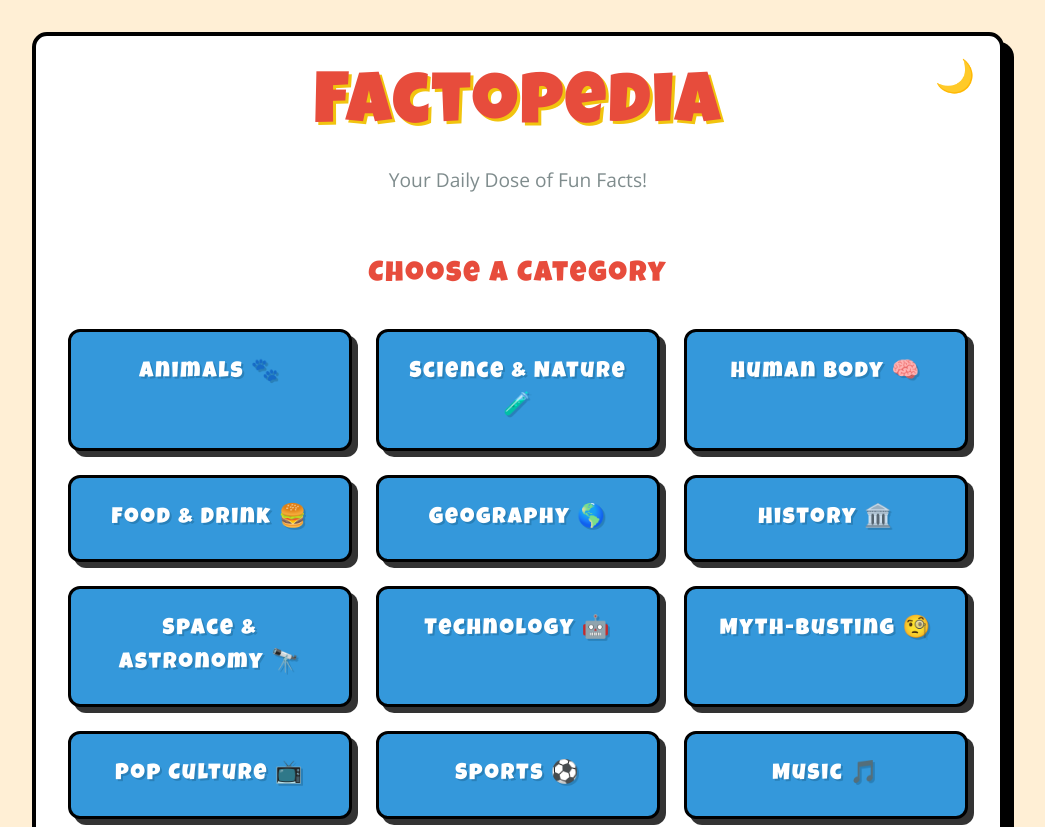
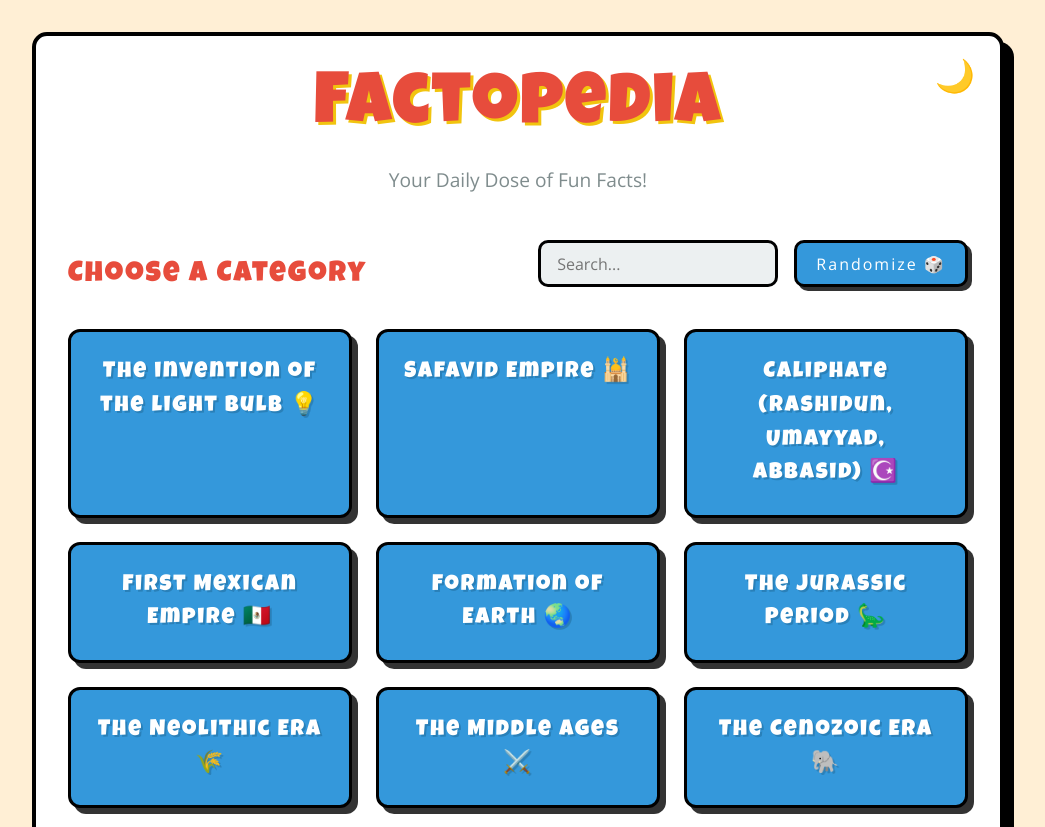
Before and after one commit to devmalu15/factopedia-frontend, a React (Vite) app: page / in a window 1280 px wide. Shown: the top 827 px of the page, without its empty margins (122-1167 px from the left). Built offline with nearby package versions, Linux system fonts and the light colour scheme.

Commit message:
[Dev Malu].Add Search Bar And Randomize Button

```diff
--- a/src/App.css
+++ b/src/App.css
@@ -75,6 +75,17 @@
   .App-header h1 {
     font-size: 3rem;
   }
+
+  .category-header {
+    flex-direction: column;
+    gap: 1.5rem;
+  }
+
+  .category-controls {
+    flex-direction: column;
+    align-items: stretch;
+    width: 100%;
+  }
 }
 
 .App-header p {
@@ -116,10 +127,23 @@ main {
   margin: 0 auto;
 }
 
+.category-controls {
+  display: flex;
+  align-items: center;
+  gap: 1rem;
+}
+
+.category-header {
+  display: flex;
+  justify-content: space-between;
+  align-items: center;
+  margin-bottom: 2rem;
+}
+
 .category-list h2 {
-  margin-bottom: 2rem;
   font-size: 1.8rem;
   color: var(--header-text-color);
+  margin-bottom: 0;
 }
 
 .category-cards {
@@ -208,6 +232,39 @@ main {
   box-shadow: 8px 8px 0px var(--back-button-shadow-color);
 }
 
+.randomize-button {
+  background: var(--card-bg);
+  border: 3px solid var(--card-border-color);
+  padding: 0.6rem 1.2rem;
+  border-radius: 10px;
+  cursor: pointer;
+  font-size: 1rem;
+  transition: transform 0.15s ease-out, box-shadow 0.15s ease-out;
+  box-shadow: 4px 4px 0px var(--card-shadow-color);
+  color: var(--card-text-color);
+}
+
+.randomize-button:hover {
+  transform: translate(-4px, -4px);
+  box-shadow: 8px 8px 0px var(--card-shadow-color);
+}
+
+.search-bar {
+  padding: 0.6rem 1rem;
+  border-radius: 10px;
+  border: 3px solid var(--app-border-color);
+  font-family: 'Open Sans', sans-serif;
+  font-size: 1rem;
+  background-color: var(--fact-item-bg);
+  color: var(--text-color);
+  transition: border-color 0.2s;
+}
+
+.search-bar:focus {
+  outline: none;
+  border-color: var(--header-text-color);
+}
+
 .loader {
   font-size: 1.2rem;
   padding: 2rem;
--- a/src/CategoryList.jsx
+++ b/src/CategoryList.jsx
@@ -1,4 +1,4 @@
-import React from 'react';
+import React, { useState, useEffect } from 'react';
 
 const categories = [
   'Animals 🐾',
@@ -233,12 +233,55 @@ const categories = [
   'Kingdom of Sudan 🇸🇩'
 ];
 
+const shuffleArray = (array) => {
+  const newArray = [...array];
+  // Fisher-Yates shuffle algorithm
+  for (let i = newArray.length - 1; i > 0; i--) {
+    const j = Math.floor(Math.random() * (i + 1));
+    [newArray[i], newArray[j]] = [newArray[j], newArray[i]];
+  }
+  return newArray;
+};
+
 const CategoryList = ({ onSelectCategory }) => {
+  const [displayedCategories, setDisplayedCategories] = useState([]);
+  const [searchTerm, setSearchTerm] = useState('');
+
+  useEffect(() => {
+    setDisplayedCategories(shuffleArray(categories));
+  }, []);
+
+  const handleSearchChange = (event) => {
+    setSearchTerm(event.target.value);
+  };
+
+  const handleRandomize = () => {
+    setDisplayedCategories(shuffleArray(categories));
+  };
+
+  const filteredCategories = searchTerm
+    ? displayedCategories.filter(category =>
+        category.toLowerCase().includes(searchTerm.toLowerCase())
+      )
+    : displayedCategories;
+
   return (
     <div className="category-list">
-      <h2>Choose a Category</h2>
+      <div className="category-header">
+        <h2>Choose a Category</h2>
+        <div className="category-controls">
+          <input
+            type="text"
+            placeholder="Search..."
+            className="search-bar"
+            value={searchTerm}
+            onChange={handleSearchChange}
+          />
+          <button onClick={handleRandomize} className="randomize-button">Randomize 🎲</button>
+        </div>
+      </div>
       <div className="category-cards">
-        {categories.map((category) => (
+        {filteredCategories.map((category) => (
           <div
             key={category}
             className="card"
```
